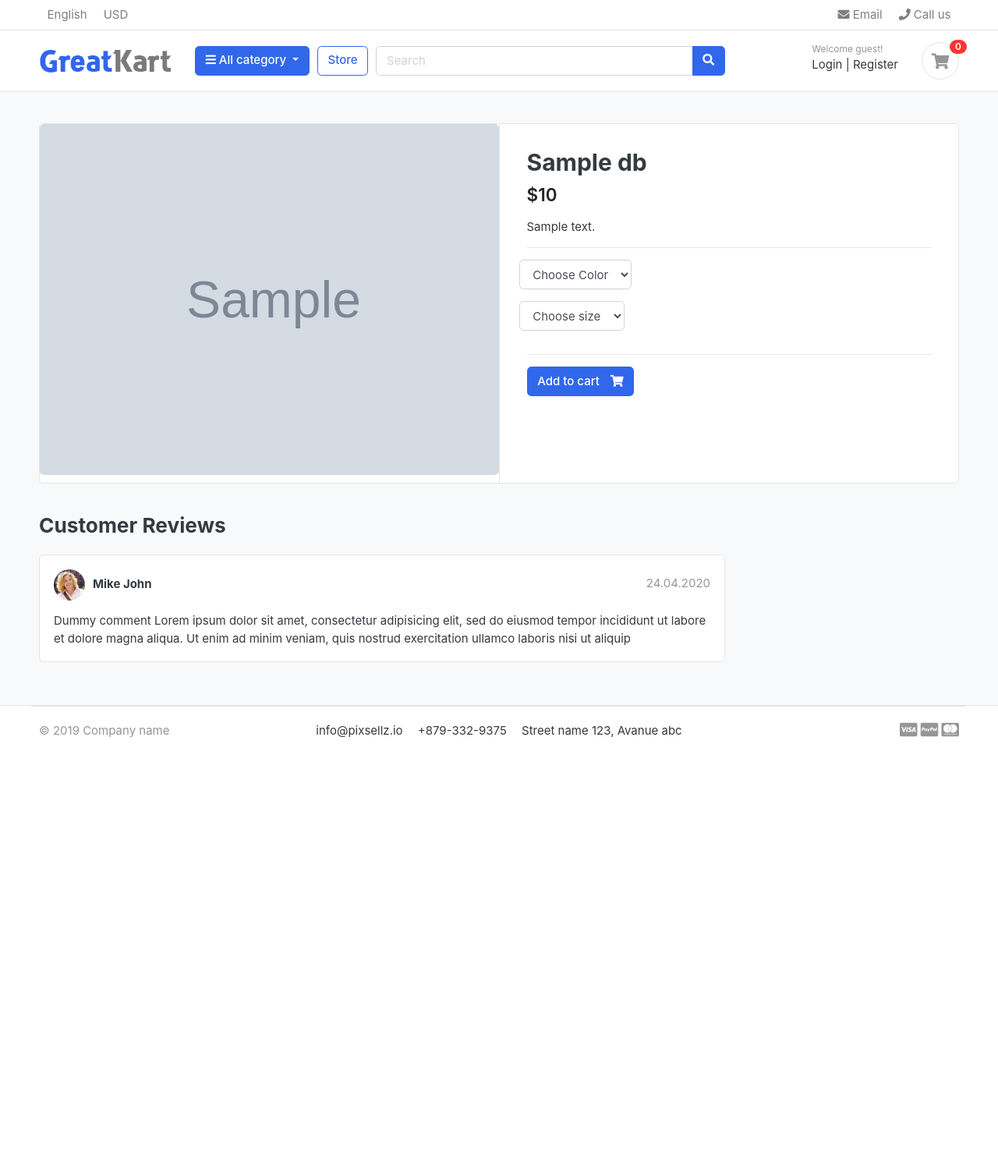
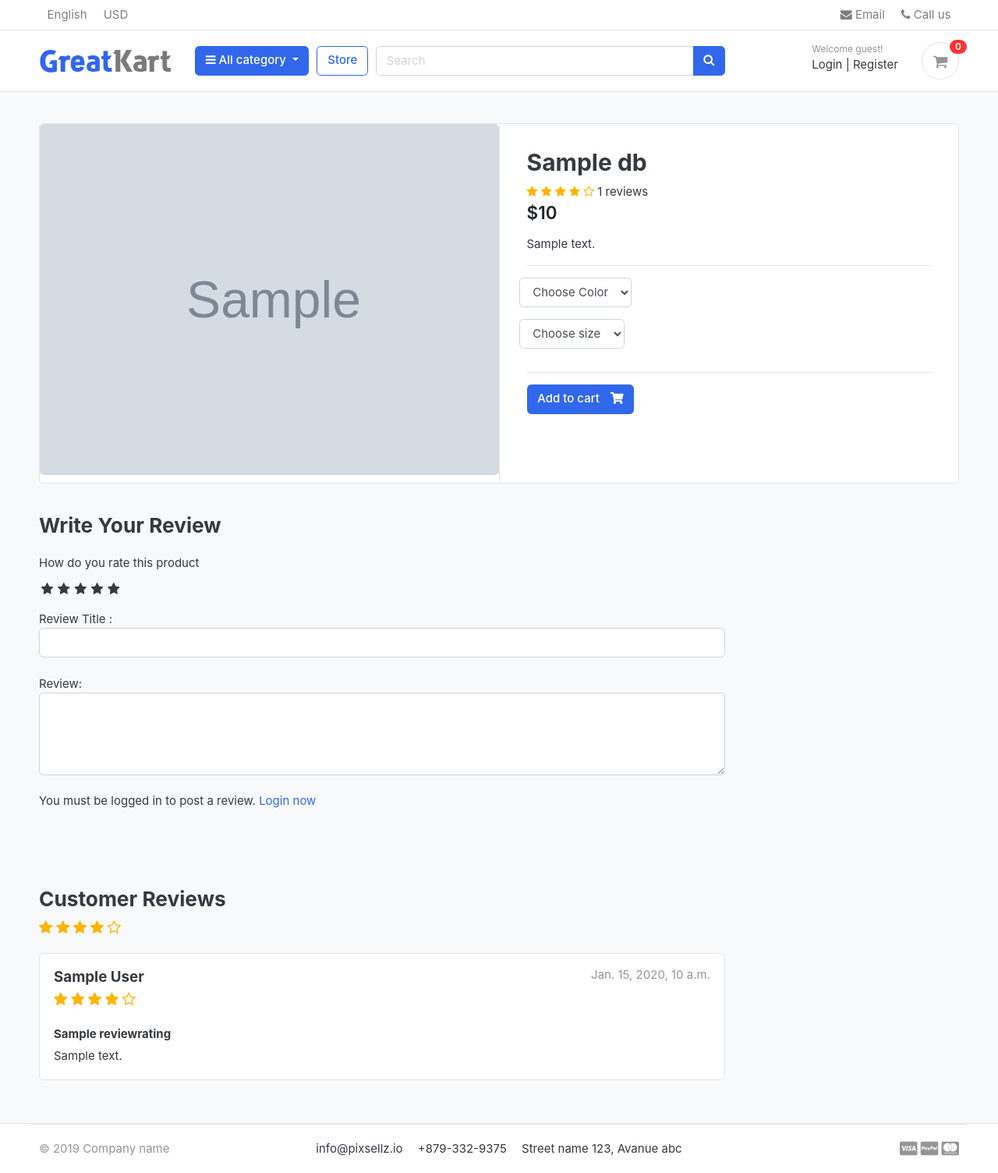
Before and after one commit to rajkumarrptpm/greatkart-django, a Django app: a page that uses greatkartapp/templates/home.html in a window 1280 px wide. Shown: the whole page at 78% size. Before the commit the page ends 946 px from the top, so only its background shows below. Run offline with Django 4.2, Linux system fonts and the light colour scheme; tables that the repository leaves empty hold one stand-in row (values such as "Sample post"); grey boxes marked "Sample" are stand-in pictures; one stand-in notice (Sample message) is shown; some libraries are stand-ins or nearby versions; some web fonts are replaced.

Commit message:
eview and rating

```diff
--- a/greatkartapp/admin.py
+++ b/greatkartapp/admin.py
@@ -1,6 +1,6 @@
 from django.contrib import admin
 from django.contrib.auth.admin import UserAdmin
-from .models import category_db, Account,product_db,Cart,cart_item,Variation,Payment,OrderProduct,Order
+from .models import category_db, Account,product_db,Cart,cart_item,Variation,Payment,OrderProduct,Order,ReviewRating
 
 
 # Register your models here.
@@ -81,3 +81,7 @@ admin.site.register(OrderProduct)
 
 
 admin.site.register(Payment)
+
+
+
+admin.site.register(ReviewRating)
--- /dev/null
+++ b/greatkartapp/static/css/review.css
@@ -0,0 +1,45 @@
+.rate > input{
+    display: none;
+
+}
+.rate{
+    display : inline-block;
+    border : 0;
+
+}
+.rate > label{
+    float : right;
+}
+/* sharing the stars */
+.rate> label:before{
+    display : inline-block;
+    font-size : 1.1rem;
+    font-family : FontAwesome;
+    content : "\f005";
+    margin : 0;
+    padding : 0.3rem .2rem;
+    cursor : pointer;
+
+}
+/* half star */
+.rate .half:before{
+    content: "\f089";
+    position : absolute;
+    padding-right: 0;
+}
+
+/* click hover */
+input:checked ~ label,label:hover~label{
+color:#ffb503
+}
+
+/* hover highlight */
+
+input:checked + label:hover,input:checked~label:hover,input:checked~label:hover~label,
+label:hover~input:checked~label{
+    color:#cc9000
+}
+
+.rating-star i{
+    color: #ffb503 !important;
+}
--- a/greatkartapp/static/js/script.js
+++ b/greatkartapp/static/js/script.js
@@ -50,6 +50,8 @@ $(document).ready(function() {
 
 
 
+
+
 	//////////////////////// Bootstrap tooltip
 	if($('[data-toggle="tooltip"]').length>0) {  // check if element exists
 		$('[data-toggle="tooltip"]').tooltip()
--- a/greatkartapp/templates/home.html
+++ b/greatkartapp/templates/home.html
@@ -26,6 +26,11 @@
 <!-- custom style -->
 <link href="{% static 'css/ui.css' %}" rel="stylesheet" type="text/css"/>
 <link href="{% static 'css/responsive.css' %}" rel="stylesheet" media="only screen and (max-width: 1200px)" />
+
+
+<link href="{% static 'css/review.css' %}" rel="stylesheet" type="text/css"/>
+<link rel="stylesheet" href="https://cdnjs.cloudflare.com/ajax/libs/font-awesome/4.7.0/css/font-awesome.min.css">
+
 
 <!-- custom javascript -->
 <script src="{% static 'js/script.js' %}" type="text/javascript"></script>
--- a/greatkartapp/templates/store/product_details.html
+++ b/greatkartapp/templates/store/product_details.html
@@ -1,9 +1,11 @@
 <!DOCTYPE html>
 {% extends 'home.html' %}
+{% load static %}
 <html lang="en">
 <head>
     <meta charset="UTF-8">
     <title>Title</title>
+
 </head>
 <body>
 {% block content %}
@@ -25,6 +27,17 @@
 						{% csrf_token %}
 						<article class="content-body">
 							<h2 class="title">{{ single_product.product_name }}</h2>
+							<div class="rating-star">
+								<span>
+									<i class="fa fa-star{% if single_product.averagereview < 0.5 %}-o{% elif single_product.averagereview >= 0.5 and single_product.averagereview < 1 %}-half-o{% endif %}" aria-hidden="true"></i>
+									<i class="fa fa-star{% if single_product.averagereview < 1.5 %}-o{% elif single_product.averagereview >= 1.5 and single_product.averagereview < 2 %}-half-o{% endif %}" aria-hidden="true"></i>
+									<i class="fa fa-star{% if single_product.averagereview < 2.5 %}-o{% elif single_product.averagereview >= 2.5 and single_product.averagereview < 3 %}-half-o{% endif %}" aria-hidden="true"></i>
+									<i class="fa fa-star{% if single_product.averagereview < 3.5 %}-o{% elif single_product.averagereview >= 3.5 and single_product.averagereview < 4 %}-half-o{% endif %}" aria-hidden="true"></i>
+									<i class="fa fa-star{% if single_product.averagereview < 4.5 %}-o{% elif single_product.averagereview >= 4.5 and single_product.averagereview < 5 %}-half-o{% endif %}" aria-hidden="true"></i>
+									<span>{{ single_product.count_review }} reviews</span>
+								</span>
+							</div>
+
 							<div class="mb-3">
 								<var class="price h4">${{ single_product.price }}</var>
 							</div>
@@ -67,32 +80,109 @@
 
 		<div class="row">
 			<div class="col-md-9">
+
+				<form action="{% url 'submit_review' single_product.id %}" method="post" enctype="multipart/form-data">
+				{% csrf_token %}
+					<header class="section-heading">
+						<h3>Write Your Review </h3>
+
+					</header>
+					<div>
+<!--						Rating Stars-->
+						<label> How do you rate this product</label>
+						<br>
+						<div class="rate">
+							<input type="radio" name="rating" id="rating10" value="5" required><label for="rating10" title="5"></label>
+							<input type="radio" name="rating" id="rating9" value="4.5" required><label for="rating9" title="4.5" class="half"></label>
+							<input type="radio" name="rating" id="rating8" value="4" required><label for="rating8" title="4"></label>
+							<input type="radio" name="rating" id="rating7" value="3.5" required><label for="rating7" title="3.5" class="half"></label>
+							<input type="radio" name="rating" id="rating6" value="3" required><label for="rating6" title="3"></label>
+							<input type="radio" name="rating" id="rating5" value="2.5" required><label for="rating5" title="2.5" class="half"></label>
+							<input type="radio" name="rating" id="rating4" value="2" required><label for="rating4" title="2"></label>
+							<input type="radio" name="rating" id="rating3" value="1.5" required><label for="rating3" title="1.5" class="half"></label>
+							<input type="radio" name="rating" id="rating2" value="1" required><label for="rating2" title="1"></label>
+							<input type="radio" name="rating" id="rating1" value="0.5" required><label for="rating1" title="0.5" class="half"></label>
+						</div>
+						<br>
+						Review Title :
+						<input type="text" class="form-control" name="subject">
+						<br>
+						Review:
+						<textarea name="review" class="form-control" rows="4" cols="80" ></textarea>
+						<br>
+						{% if user.is_authenticated %}
+							{% if orderproduct %}
+								<input type="submit" value="Submit Review" class="btn btn-primary">
+							{% else %}
+								<p>You must Purchace to post a review. </p>
+							{% endif %}
+						{% else %}
+							<p>You must be logged in to post a review. <span><a href="{% url 'login' %}">Login now</a></span></p>
+						{% endif %}
+						<br>
+					</div>
+					<br>
+					{% if messages %}
+                			{% for message in messages %}
+                    			<div id="message" class="container">
+									<div {% if message.tags %} class="alert alert-{{ message.tags }} text-center"{% endif %} role="alert">
+										<button type="button" class="close" data-dismiss="alert"><span aria-hidden="true">&times;</span></button>
+										{% if message.level == DEFAULT_MESSAGE_LEVELS.ERROR %}Error : {% endif %}
+										{{ message }}
+                        			</div>
+                    			</div>
+            				{% endfor %}
+        				{% endif %}
+
+
+				</form>
+				<br>
 				<header class="section-heading">
 					<h3>Customer Reviews </h3>
+					<div class="rating-star">
+						<h5>
+							<i class="fa fa-star{% if single_product.averagereview < 0.5 %}-o{% elif single_product.averagereview >= 0.5 and single_product.averagereview < 1 %}-half-o{% endif %}" aria-hidden="true"></i>
+							<i class="fa fa-star{% if single_product.averagereview < 1.5 %}-o{% elif single_product.averagereview >= 1.5 and single_product.averagereview < 2 %}-half-o{% endif %}" aria-hidden="true"></i>
+							<i class="fa fa-star{% if single_product.averagereview < 2.5 %}-o{% elif single_product.averagereview >= 2.5 and single_product.averagereview < 3 %}-half-o{% endif %}" aria-hidden="true"></i>
+							<i class="fa fa-star{% if single_product.averagereview < 3.5 %}-o{% elif single_product.averagereview >= 3.5 and single_product.averagereview < 4 %}-half-o{% endif %}" aria-hidden="true"></i>
+							<i class="fa fa-star{% if single_product.averagereview < 4.5 %}-o{% elif single_product.averagereview >= 4.5 and single_product.averagereview < 5 %}-half-o{% endif %}" aria-hidden="true"></i>
+
+						</h5>
+					</div>
 				</header>
+				{% for review in reviews %}
+
 					<article class="box mb-3">
 						<div class="icontext w-100">
-						<img src="./images/avatars/avatar1.jpg" class="img-xs icon rounded-circle">
 							<div class="text">
-							<span class="date text-muted float-md-right">24.04.2020 </span>
-							<h6 class="mb-1">Mike John </h6>
+								<span class="date text-muted float-md-right">{{ review.updated_at }}</span>
+								<h5 class="mb-1">{{ review.user.full_name }}</h5>
+								<div class="rating-star">
+									<h5>
+										<i class="fa fa-star{% if review.rating == 0.5 %}-half-o{% elif review.rating < 1 %}-o{% endif %}" aria-hidden="true"></i>
+										<i class="fa fa-star{% if review.rating == 1.5 %}-half-o{% elif review.rating < 2 %}-o{% endif %}" aria-hidden="true"></i>
+										<i class="fa fa-star{% if review.rating == 2.5 %}-half-o{% elif review.rating < 3 %}-o{% endif %}" aria-hidden="true"></i>
+										<i class="fa fa-star{% if review.rating == 3.5 %}-half-o{% elif review.rating < 4 %}-o{% endif %}" aria-hidden="true"></i>
+										<i class="fa fa-star{% if review.rating == 4.5 %}-half-o{% elif review.rating < 5 %}-o{% endif %}" aria-hidden="true"></i>
+									</h5>
+								</div>
 							</div>
 						</div> <!-- icontext.// -->
 						<div class="mt-3">
+							<h6>{{ review.subject }}</h6>
 							<p>
-							Dummy comment Lorem ipsum dolor sit amet, consectetur adipisicing elit, sed do eiusmod
-							tempor incididunt ut labore et dolore magna aliqua. Ut enim ad minim veniam,
-							quis nostrud exercitation ullamco laboris nisi ut aliquip
+								{{ review.review }}
 							</p>
 						</div>
 					</article>
+				{% endfor %}
 			</div> <!-- col.// -->
 		</div> <!-- row.// -->
 	</div> <!-- container .//  -->
 </section>
 <!-- ========================= SECTION CONTENT END// ========================= -->
 
-
+<link href="{% static 'css/review.css' %}" rel="stylesheet" type="text/css"/>
 
 {% endblock %}
 </body>
--- a/greatkartapp/urls.py
+++ b/greatkartapp/urls.py
@@ -34,4 +34,8 @@ urlpatterns=[
     path('order_completed/',views.order_completed,name="order_completed"),
 
 
+
+    path('submit_review/<int:product_id>/',views.submit_review,name="submit_review"),
+
+
 ]
--- a/greatkartapp/views.py
+++ b/greatkartapp/views.py
@@ -2,11 +2,11 @@ from django.contrib import messages, auth
 from django.shortcuts import render, get_object_or_404, redirect
 from django.http import JsonResponse
 
-from greatkartapp.models import product_db, category_db, Cart, cart_item, Variation, Account, Order, Payment,OrderProduct
+from greatkartapp.models import product_db, category_db, Cart, cart_item, Variation, Account, Order, Payment,OrderProduct,ReviewRating
 from django.core.paginator import EmptyPage, PageNotAnInteger, Paginator  # paginator
 from django.core.exceptions import ObjectDoesNotExist
 from django.db.models import Q
-from greatkartapp.forms import RegistraionForm, OrderForm
+from greatkartapp.forms import RegistraionForm, OrderForm,ReviewForm
 from django.contrib.auth.decorators import login_required
 
 # verification email
@@ -63,10 +63,27 @@ def store(request, category_slug=None):
 def product_details(request, category_slug, product_slug):
     try:
         single_product = product_db.objects.get(category__slug=category_slug, slug=product_slug)
+        in_cart=cart_item.objects.filter(cart__cart_id=_cart_id(request),product=single_product).exists()
     except Exception as e:
         raise e
+
+    if request.user.is_authenticated:
+        try:
+            orderproduct=OrderProduct.objects.filter(user=request.user,product_id=single_product.id).exists()
+
+        except OrderProduct.DoesNotExist:
+            orderproduct=None
+    else:
+        orderproduct = None
+
+    # get the reviews
+    reviews=ReviewRating.objects.filter(product_id=single_product.id,status=True)
+
     context = {
         'single_product': single_product,
+        'in_cart':in_cart,
+        'orderproduct':orderproduct,
+        'reviews':reviews,
     }
     return render(request, 'store/product_details.html', context)
 
@@ -649,6 +666,7 @@ def order_completed(request):
         for i in ordered_products:
             sub_total= i.product_price * i.quantity
 
+
         payment=Payment.objects.get(payment_id=transID)
         context={
             'order':order,
@@ -661,3 +679,27 @@ def order_completed(request):
         return render(request,'order/order_completed.html',context)
     except(Payment.DoesNotExist,Order.DoesNotExist):
         return redirect(home)
+
+
+def submit_review(request,product_id):
+    url=request.META.get('HTTP_REFERER')
+    if request.method=="POST":
+        try:
+            review=ReviewRating.objects.get(user__id=request.user.id,product__id=product_id)
+            form=ReviewForm(request.POST,instance=review)
+            form.save()
+            messages.success(request,"Thank you! Your review has been updated.")
+            return redirect(url)
+        except ReviewRating.DoesNotExist:
+            form=ReviewForm(request.POST)
+            if form.is_valid():
+                data=ReviewRating()
+                data.subject=form.cleaned_data['subject']
+                data.rating=form.cleaned_data['rating']
+                data.review=form.cleaned_data['review']
+                data.ip=request.META.get('REMOTE_ADDR')
+                data.product_id=product_id
+                data.user_id=request.user.id
+                data.save()
+                messages.success(request, "Thank you! Your review has been submitted.")
+                return redirect(url)
```
Also changed, not shown: greatkartapp/forms.py (+8 -1 lines), greatkartapp/models.py (+35 -0 lines), greatkartapp/migrations/0027_reviewrating.py (added), greatkartapp/migrations/0028_delete_reviewrating.py (added), greatkartapp/migrations/0029_reviewrating.py (added). Lines whose indentation alone changed are shown as unchanged.
